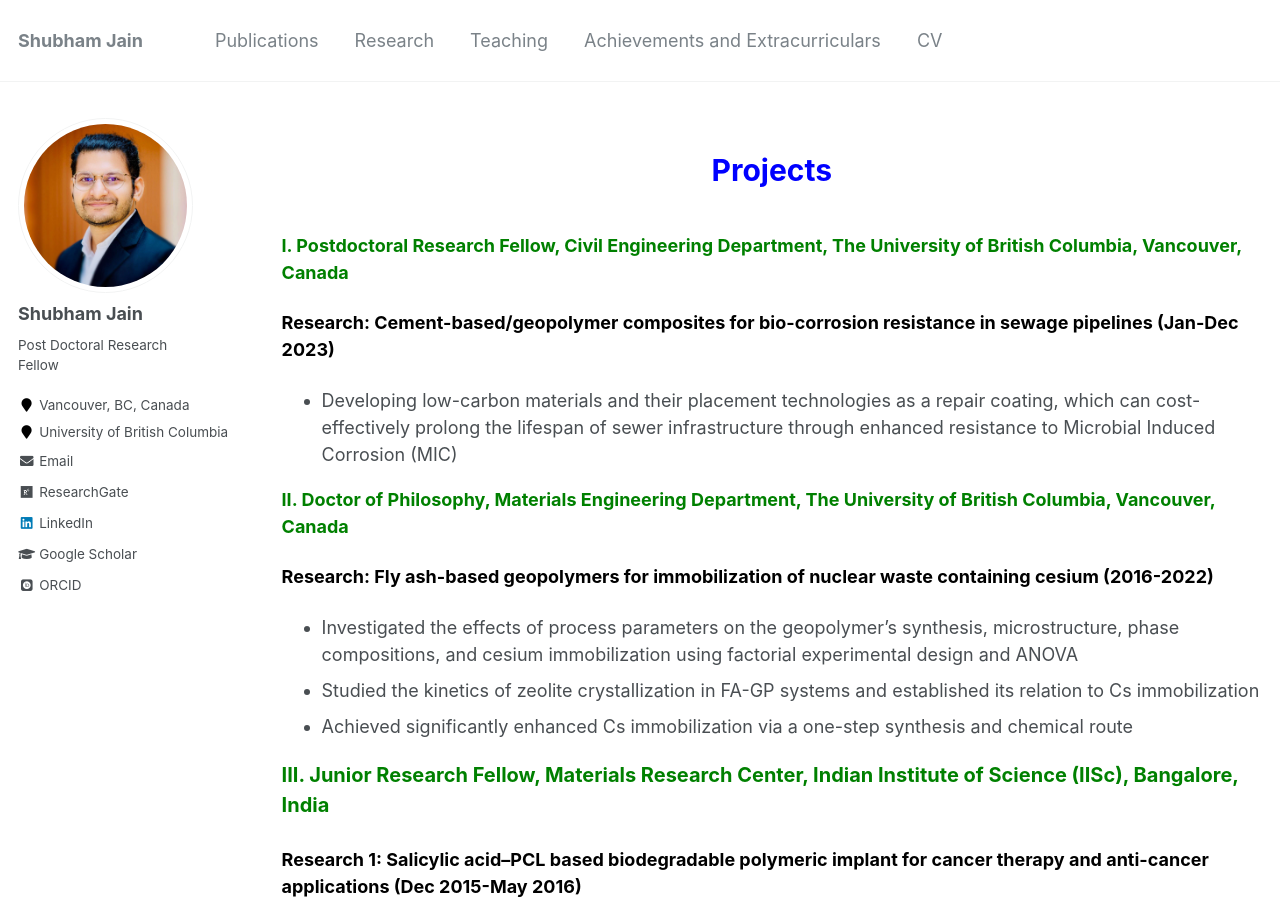
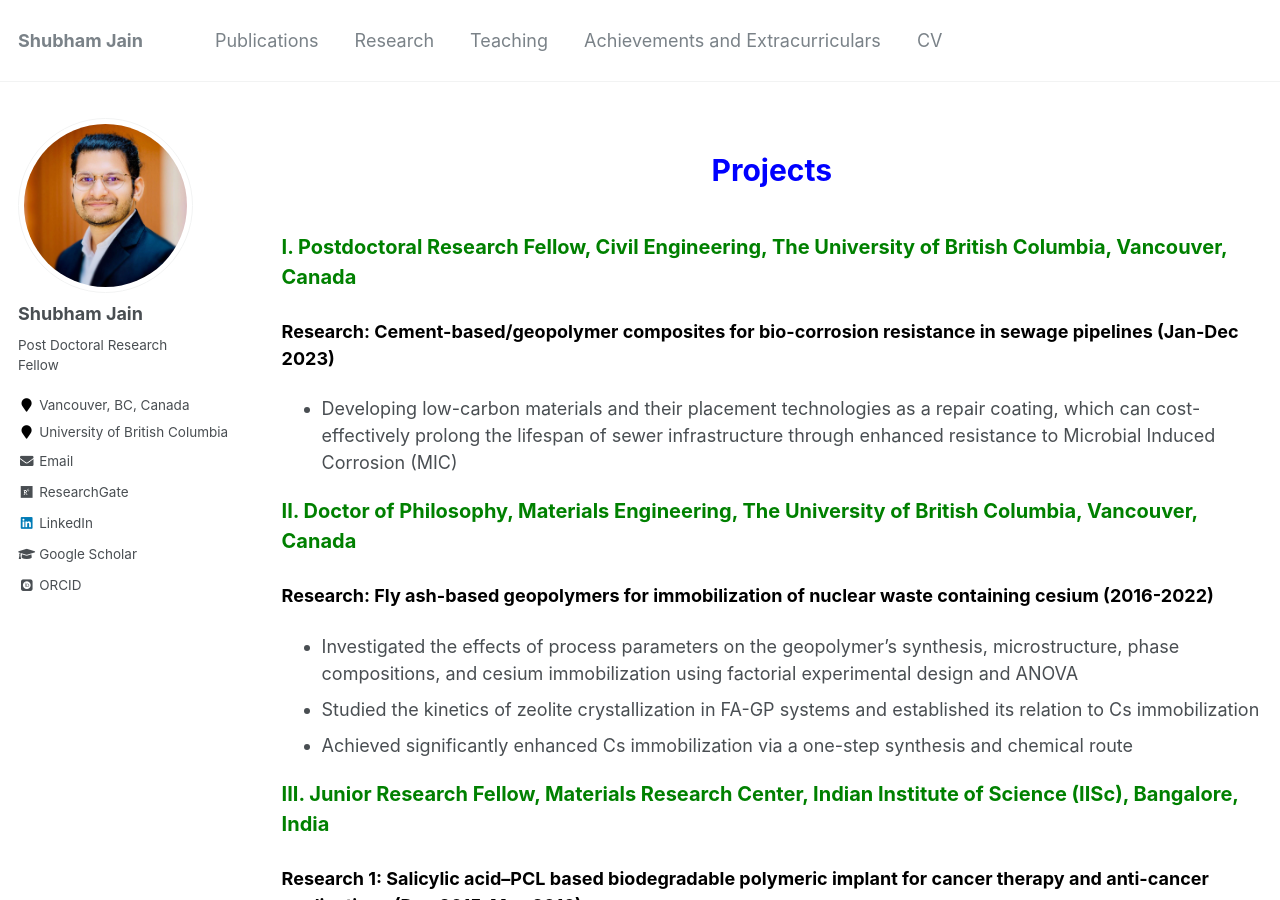
Before and after one commit to shubhamj2611/shubhamj2611.github.io, a Jekyll site: the page built from _pages/research.md, in a window 1280 px wide and 900 px high. Built offline with Jekyll 4.4.1, drawn with Linux system fonts in a browser that asks for light colours; some web fonts are replaced.

Commit message:
Update research.md

```diff
--- a/_pages/research.md
+++ b/_pages/research.md
@@ -6,7 +6,7 @@ author_profile: true
 ---
 <p style="text-align:center; color:Blue; font-size:30px; font-weight:bold;"> Projects </p>
 
-<p style="text-align:left; color: Green; font-size:18px; font-weight:bold;"> I. Postdoctoral Research Fellow, Civil Engineering Department, The University of British Columbia, Vancouver, Canada </p>
+<p style="text-align:left; color: Green; font-size:20px; font-weight:bold;"> I. Postdoctoral Research Fellow, Civil Engineering, The University of British Columbia, Vancouver, Canada </p>
 
 <p style="text-align:left; color: black; font-size:18px; font-weight:bold;"> Research: Cement-based/geopolymer composites for bio-corrosion resistance in sewage pipelines (Jan-Dec 2023) </p>
 
@@ -17,7 +17,7 @@ author_profile: true
 
 
 
-<p style="text-align:left; color: Green; font-size:18px; font-weight:bold;"> II. Doctor of Philosophy, Materials Engineering Department, The University of British Columbia, Vancouver, Canada </p>
+<p style="text-align:left; color: Green; font-size:20px; font-weight:bold;"> II. Doctor of Philosophy, Materials Engineering, The University of British Columbia, Vancouver, Canada </p>
 
 <p style="text-align:left; color: black; font-size:18px; font-weight:bold;"> Research: Fly ash-based geopolymers for immobilization of nuclear waste containing cesium (2016-2022) </p>
 
```
